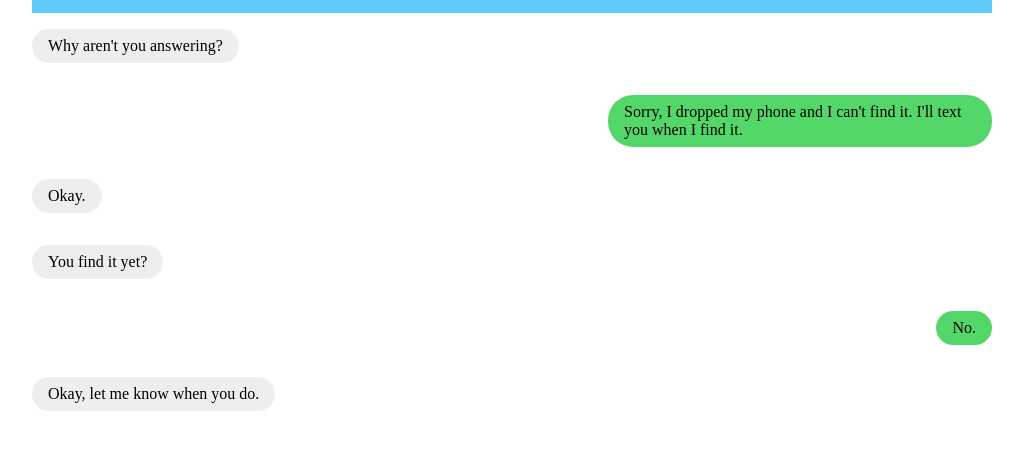
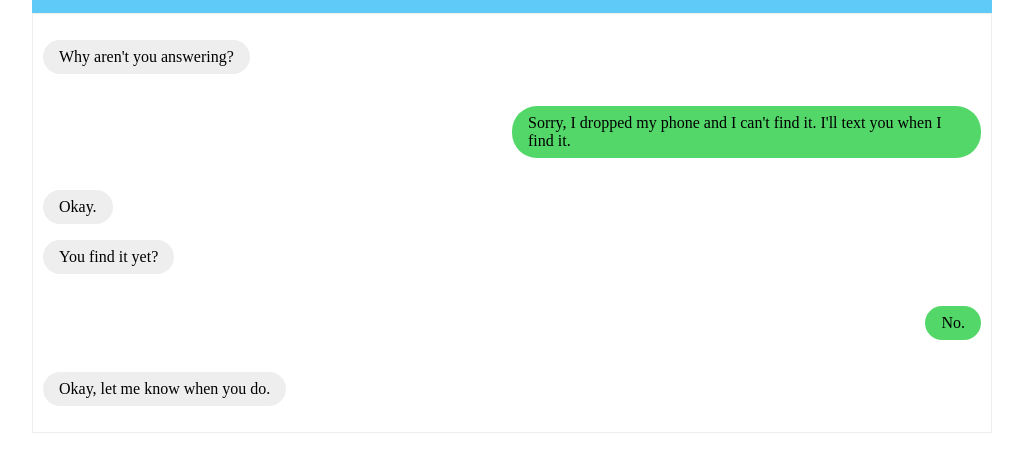
Before and after one commit to MosesSupposes/AH-Flexbox-Messenger, a plain HTML site: page flexbox-messenger/index.html in a window 1280 px wide. Shown: the part 60-532 px from the top of the page, without its empty margins (128-1151 px from the left). Drawn offline with Linux system fonts and the light colour scheme.

Commit message:
merge styles from solution branch

```diff
--- a/flexbox-messenger/index.css
+++ b/flexbox-messenger/index.css
@@ -1,5 +1,10 @@
+/**
+ * Elements
+*/
+
 body {
     padding: 0 10rem;
+    /* width: 500px; */
     margin: 0 auto;
 }
 
@@ -22,23 +27,15 @@ body {
 
 header {
     display: flex;
-    flex-direction: row;
+    align-items: baseline;
     justify-content: space-between;
-    align-items: baseline;
-
+    padding: 1rem;
     background-color: #5fc9f8;
     color: white;
-    padding: 1rem;
-
 }
 
-#contact {
-    font-weight: bold;
-    font-size: 2rem;
-}
-
-span:not(#contact) {
-    background:#147efb;
+header span:not(#contact) {
+    background-color: #147efb;
     opacity: 0.8;
     padding: .5rem;
 }
@@ -46,27 +43,30 @@ span:not(#contact) {
 main {
     display: flex;
     flex-direction: column;
+    /* justify-content: space-evenly; */
+
+    border: 1px solid #EEE;
+    display: flex;
+    flex-direction: column;
+    padding: 10px;
 }
 
-p {
-    width: fit-content;
-}
+/**
+ * Classes
+*/
 
 .message-container {
-    width: 40%;
-    display: flex;
-    flex-direction: column;
-}
-
-.message-container p {
-    border-radius: 25px;
-    padding: .5rem 1rem;
+    width: 50%;
 }
 
 .message-container:nth-of-type(even) {
     align-self: flex-end;
     display: flex;
-    align-items: flex-end;
+    justify-content: flex-end;
+}
+
+.message-container:nth-of-type(odd) {
+    align-self: flex-start;
 }
 
 .message-container:nth-of-type(even) p {
@@ -76,3 +76,18 @@ p {
 .message-container:nth-of-type(odd) p {
     background: #eee;
 }
+
+.message {
+    border-radius: 25px;
+    padding: .5rem 1rem;
+    width: fit-content;
+}
+
+/**
+ * IDs
+*/
+
+#contact {
+    font-weight: bold;
+    font-size: 2rem;
+}
```
